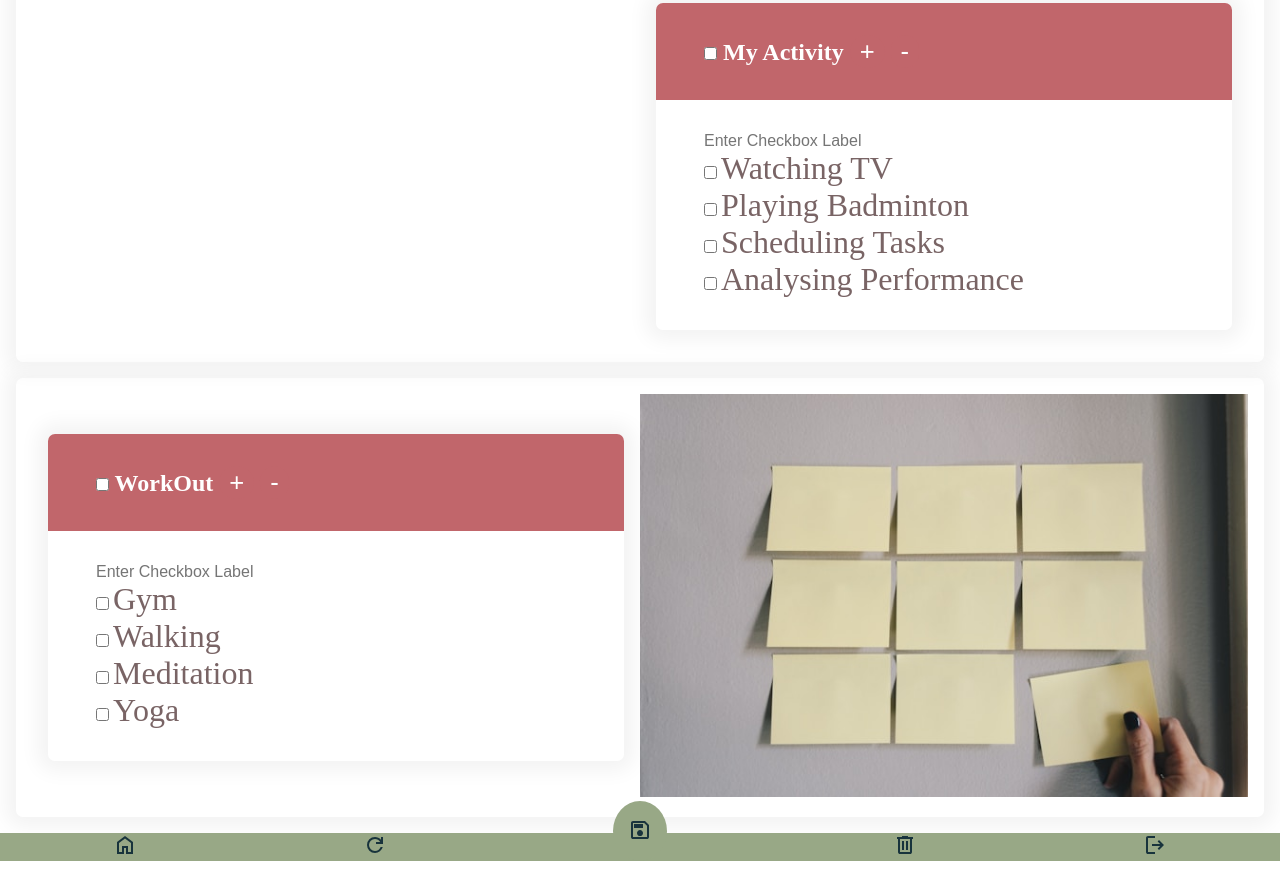
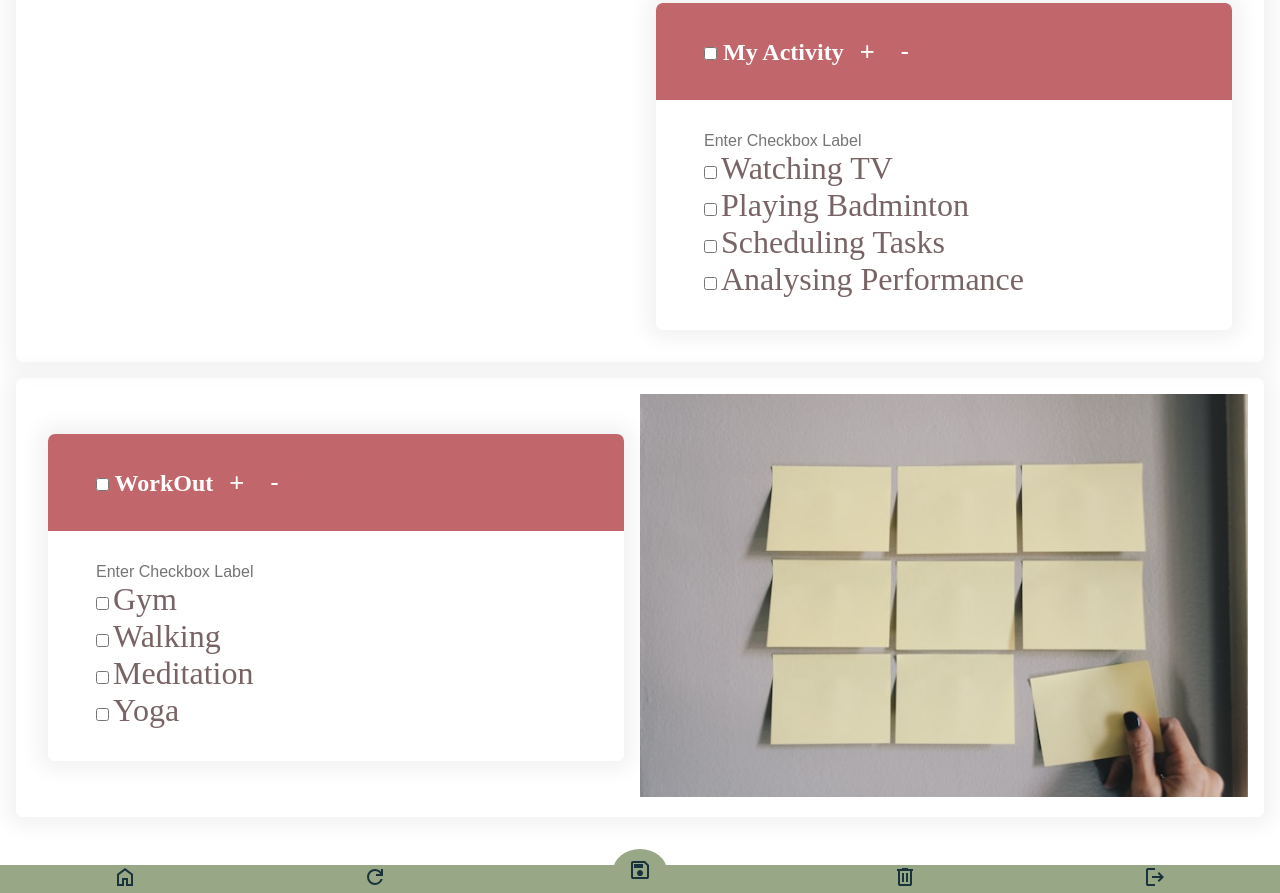
Before and after one commit to Roja-shenishetty/TodoList, a website: page toDo/index.html in a window 1280 px wide. Shown: the part 1811-2704 px from the top of the page. Before the commit the page ends 2672 px from the top, so only its background shows below. Drawn offline with Linux system fonts and the light colour scheme.

```diff
--- a/toDo/style.css
+++ b/toDo/style.css
@@ -52,7 +52,7 @@
       height: 30vh;
     background-image: url("images/todo1.jpg");
     background-repeat: no-repeat;
-    background-size: contain;
+    background-size: cover;
     margin-top:3rem;
     margin-bottom: 1rem;
 }
@@ -107,6 +107,7 @@
     justify-content: space-around;
     background: #98A886;
     cursor: pointer;
+    margin-top: 3rem;
 }
 .btn{
     border-radius: 20px;
@@ -124,7 +125,7 @@
     color:#18333C;
    text-align: center;
    background-color:#98A886;
-    margin-top:-2rem;
+    margin-top:-1rem;
     border-radius: 100%;
     padding:1px 15px;
 }
```
Also changed, not shown: 2 other files.
